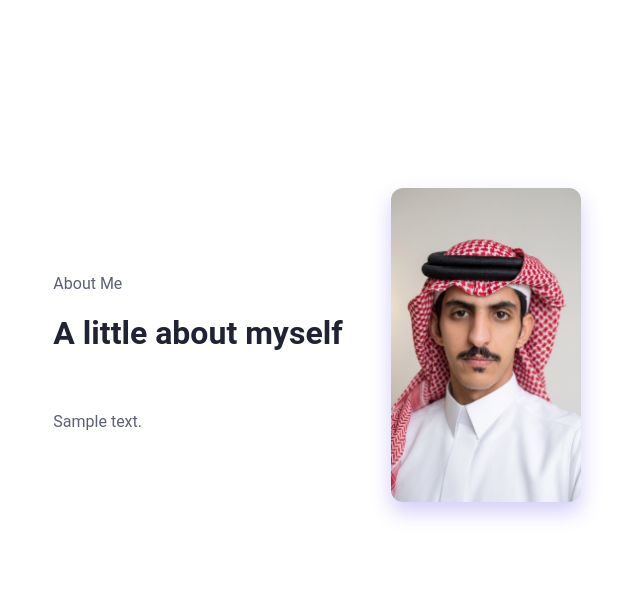
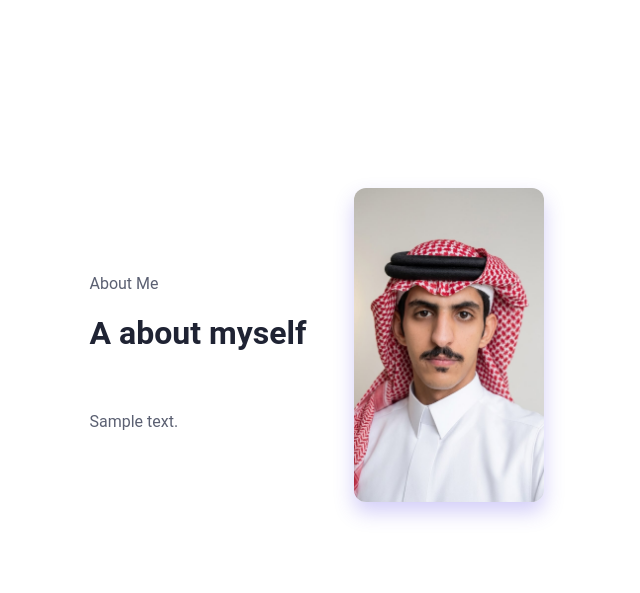
Before and after one commit to radhi-21/about-my, a PHP site: page /about.php in a window 1280 px wide. Shown: the part 808-1401 px from the top of the page, without its empty margins (323-963 px from the left). Run offline with PHP 8.4, Linux system fonts and the light colour scheme; tables that the repository leaves empty or names only in its code hold one stand-in row (values such as "Sample post").

Commit message:
Update about.php

```diff
--- a/about.php
+++ b/about.php
@@ -85,7 +85,7 @@ $projects = $connection->query(
                     <p class="about-tag">About Me</p>
 
                     <h2 class="about-title">
-                        A little about myself
+                        A about myself
                     </h2>
 
                     <p class="about-p">
```
